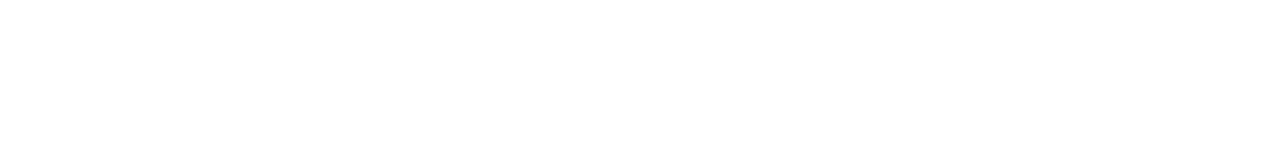
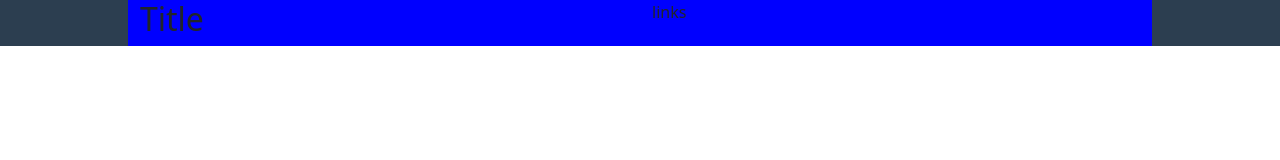
Before and after one commit to IvanTorzoni/html-css-bootstrap-freelancer, a plain HTML site: page index.html in a window 1280 px wide. Drawn offline with nearby package versions, Linux system fonts and the light colour scheme.

Commit message:
feat: creation of header

```diff
--- /dev/null
+++ b/css/responsive.css
@@ -0,0 +1,13 @@
+/* Media query for container big*/
+
+@media screen and (min-width: 768px) {
+    .sm_container_big{
+        width: 90%;
+    }
+}
+
+@media screen and (min-width: 1024px) {
+    .sm_container_big{
+        width: 80%;
+    }
+}
--- a/css/style.css
+++ b/css/style.css
@@ -0,0 +1,24 @@
+
+/* utilities */
+ul{
+    list-style-type: none;
+}
+
+/* Layout */
+.sm_container_big{
+    display: flex;
+    width: 100%;
+    margin: 0 auto;
+    /* debug */
+    background-color: yellow;
+}
+
+/* colors */
+.sm_header{
+    background-color: rgba(44, 62, 80, 1);
+}
+
+.sm_bg_blue{
+    /* debug */
+    background-color: blue;
+}
--- a/index.html
+++ b/index.html
@@ -1,21 +1,49 @@
 <!DOCTYPE html>
 <html lang="en">
+
 <head>
     <meta charset="UTF-8">
     <meta name="viewport" content="width=device-width, initial-scale=1.0">
     <title>Bootstrap Freelancer</title>
     <!-- Bootstrap -->
-    <link
-      href="https://cdn.jsdelivr.net/npm/bootstrap@5.3.3/dist/css/bootstrap.min.css"
-      rel="stylesheet"
-      integrity="sha384-QWTKZyjpPEjISv5WaRU9OFeRpok6YctnYmDr5pNlyT2bRjXh0JMhjY6hW+ALEwIH"
-      crossorigin="anonymous"
-    />
+    <link href="https://cdn.jsdelivr.net/npm/bootstrap@5.3.3/dist/css/bootstrap.min.css" rel="stylesheet"
+        integrity="sha384-QWTKZyjpPEjISv5WaRU9OFeRpok6YctnYmDr5pNlyT2bRjXh0JMhjY6hW+ALEwIH" crossorigin="anonymous" />
 
     <link rel="stylesheet" href="./css/style.css" />
+    <link rel="stylesheet" href="./css/responsive.css">
 
 </head>
+
 <body>
+    <!-- header -->
+    <header class="sm_header">
+        <!-- container big for media queries -->
+        <div class="sm_container_big">
+            <!-- header container -->
+            <div class="container-fluid">
+                <div class="row">
+                    <div class="col-10 col-md-6 col-lg-6 sm_bg_blue">
+                        <h2>Title</h2>
+                    </div>
+                    <div class="d-none col-md-6 col-lg-6 d-md-block sm_bg_blue">
+                        <span>links</span>
+                    </div>
+                    <div class="col-2 d-md-none sm_bg_blue">
+                        <span>btn</span>
+                    </div>
+                </div>
+            </div>
+            <!-- header container -->
+        </div>
+        <!-- /container big for media queries -->
+    </header>
+    <!-- /header -->
 
+    <!-- main -->
+    <!-- /main -->
+
+    <!-- footer -->
+    <!-- /footer -->
 </body>
+
 </html>
```
